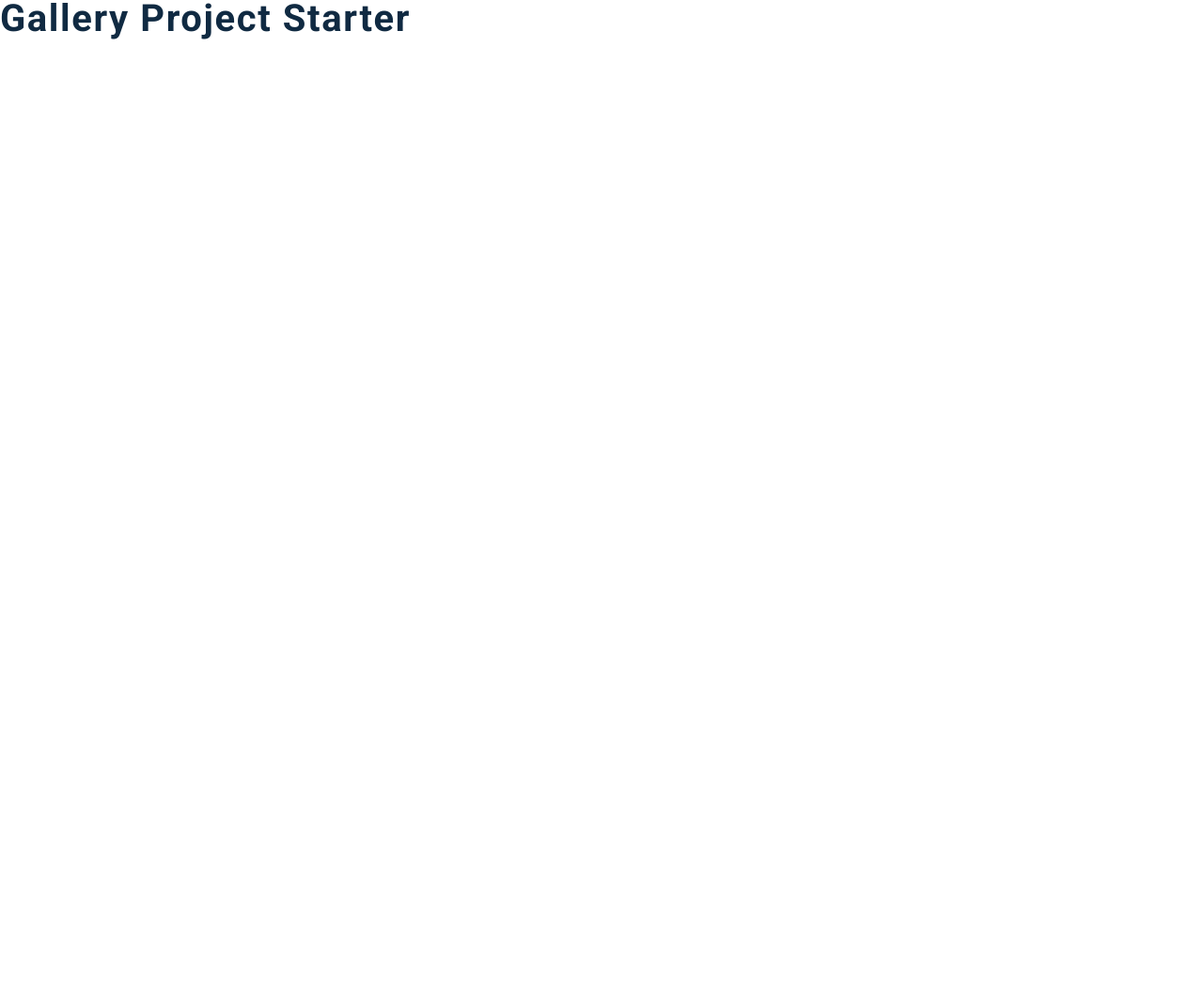
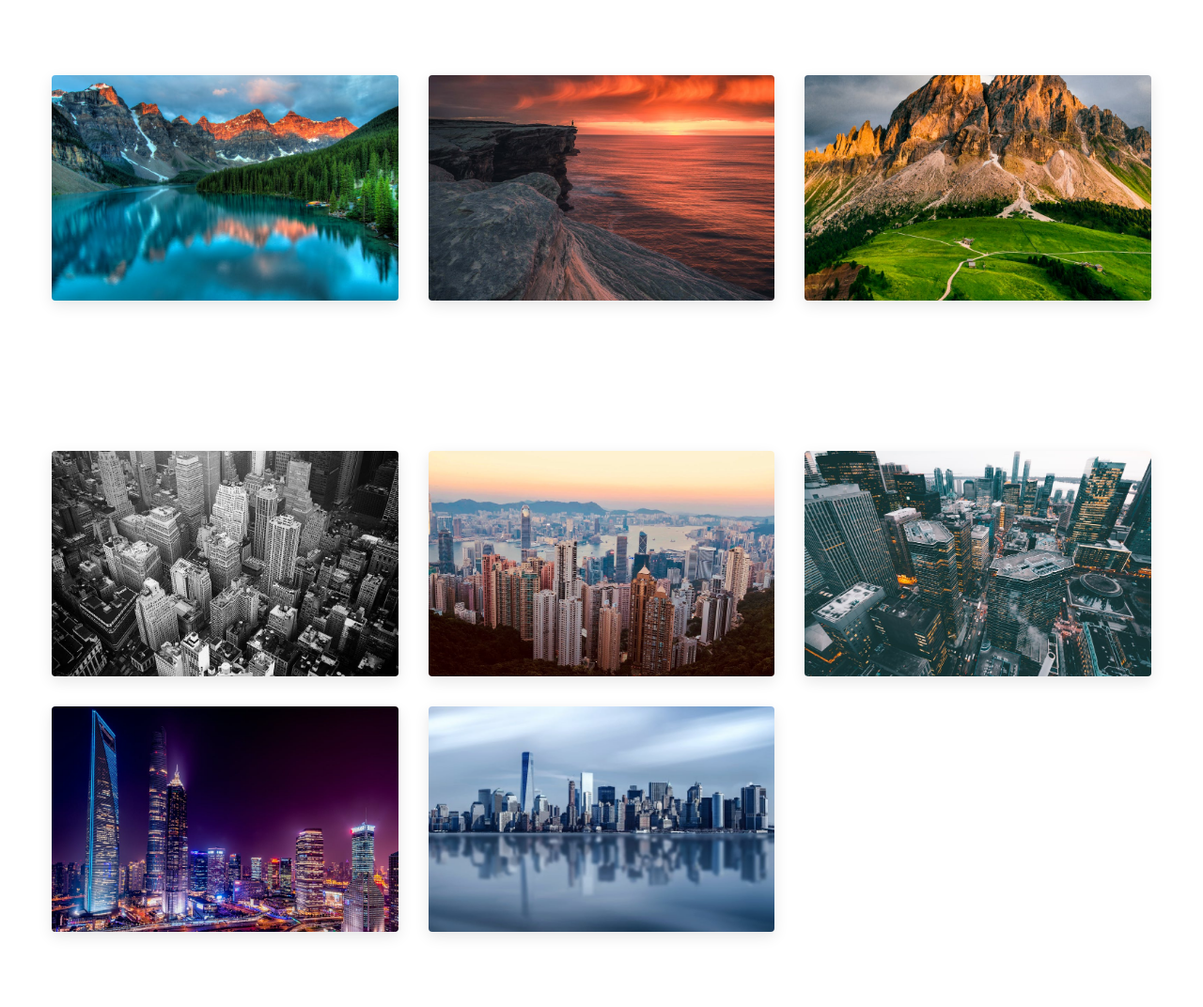
Before and after one commit to stkoev/JS-17-gallery, a plain HTML site: page index.html in a window 1280 px wide. Shown: the whole page at 94% size. Before the commit the page ends 800 px from the top, so only its background shows below. Drawn offline with nearby package versions, Linux system fonts and the light colour scheme.

Commit message:
implement html

```diff
--- a/index.html
+++ b/index.html
@@ -13,7 +13,95 @@
     <link rel="stylesheet" href="styles.css" />
   </head>
   <body>
-    <h2>gallery project starter</h2>
+    <!-- nature -->
+    <section class="section nature">
+      <img
+        src="./images/nature-1.jpeg"
+        title="nature-1"
+        class="img"
+        data-id="1"
+        alt="nature"
+      />
+      <img
+        src="./images/nature-2.jpeg"
+        title="nature-2"
+        class="img"
+        data-id="2"
+        alt="nature"
+      />
+      <img
+        src="./images/nature-3.jpeg"
+        title="nature-3"
+        class="img"
+        data-id="3"
+        alt="nature"
+      />
+    </section>
+    <!-- city -->
+    <section class="section city">
+      <img
+        src="./images/city-1.jpeg"
+        title="city-1"
+        class="img"
+        data-id="1"
+        alt="city"
+      />
+      <img
+        src="./images/city-2.jpeg"
+        title="city-2"
+        class="img"
+        data-id="2"
+        alt="city"
+      />
+      <img
+        src="./images/city-3.jpeg"
+        title="city-3"
+        class="img"
+        data-id="3"
+        alt="city"
+      />
+      <img
+        src="./images/city-4.jpeg"
+        title="city-4"
+        class="img"
+        data-id="4"
+        alt="city"
+      />
+      <img
+        src="./images/city-5.jpeg"
+        title="city-5"
+        class="img"
+        data-id="5"
+        alt="city"
+      />
+    </section>
+    <!-- modal -->
+    <div class="modal">
+      <button class="close-btn"><i class="fas fa-times"></i></button>
+      <div class="modal-content">
+        <!-- prev next buttons -->
+        <button class="prev-btn"><i class="fa fa-chevron-left"></i></button>
+        <button class="next-btn"><i class="fa fa-chevron-right"></i></button>
+        <img src="./images/city-1.jpeg" class="main-img" alt="city" />
+        <h3 class="image-name">image name</h3>
+        <div class="modal-images">
+          <img
+            src="./images/city-3.jpeg"
+            title="city-3"
+            class="modal-img"
+            data-id="3"
+            alt="city"
+          />
+          <img
+            src="./images/city-4.jpeg"
+            title="city-4"
+            class="modal-img selected"
+            data-id="4"
+            alt="city"
+          />
+        </div>
+      </div>
+    </div>
     <script src="app.js"></script>
   </body>
 </html>
```
